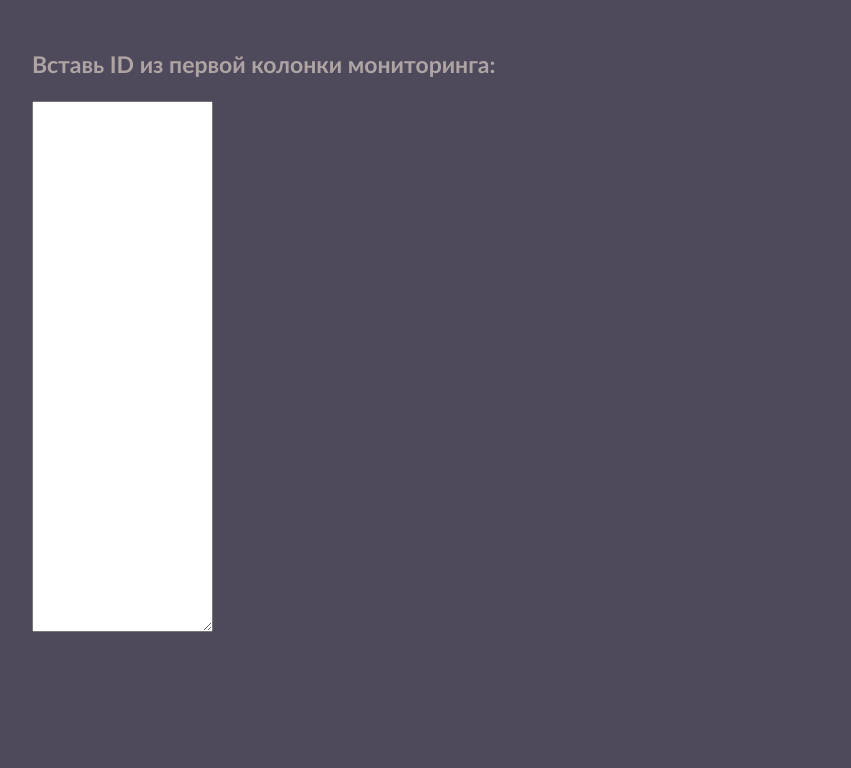
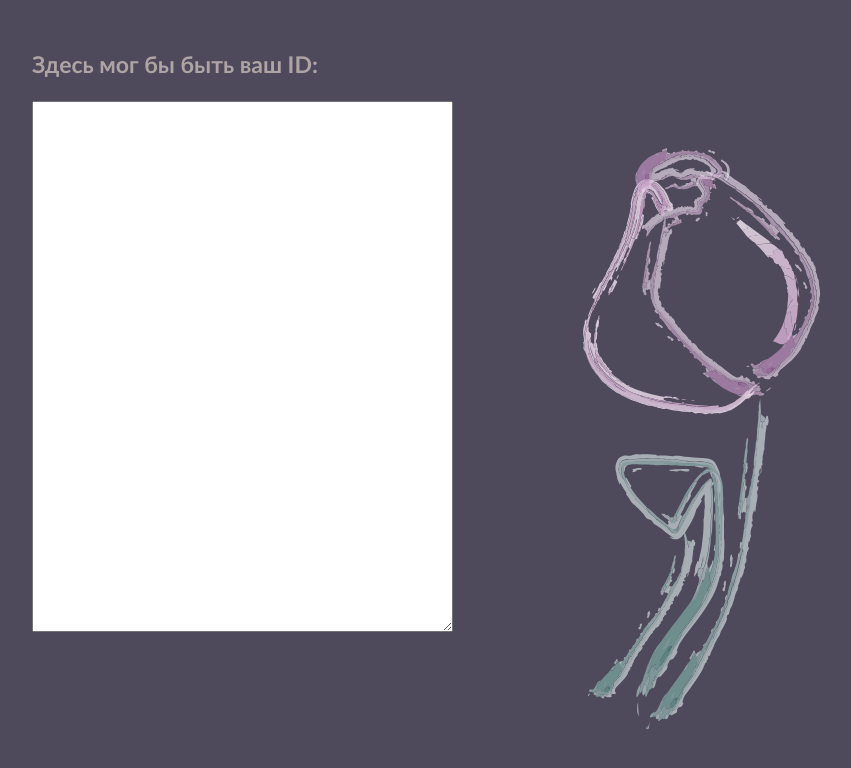
Before and after one commit to geroneia/tabopener, a plain HTML site: page index.html in a window 1280 px wide. Shown: the top 768 px of the page, without its empty margins (116-967 px from the left). Drawn offline with Linux system fonts and the light colour scheme.

Commit message:
Add files via upload
add background

```diff
--- a/index.html
+++ b/index.html
@@ -10,8 +10,8 @@
 
 <body>
     <form>
-        <p><b>Вставь ID из первой колонки мониторинга:</b></p>
-        <p><textarea class="exelColumn" rows="35" cols="20" name="text"></textarea></p>
+        <p><b>Здесь мог бы быть ваш ID:</b></p>
+        <p><textarea class="exelColumn" rows="35" cols="50" name="text"></textarea></p>
 
     </form>
     <script src="script.js"></script>
--- a/style.css
+++ b/style.css
@@ -8,7 +8,10 @@ body {
     flex-wrap: nowrap;
     justify-content: flex-start;
     background-color: #4f495c;
-    font-family: 'Calibri', 'Trebuchet MS', sans-serif
+    font-family: 'Calibri', 'Trebuchet MS', sans-serif;
+    background-image: url('/tulip-2.svg');
+    background-repeat: no-repeat;
+    background-position-x: center;
 }
 
 button {
```
Also changed, not shown: tulip-2.svg (added).
